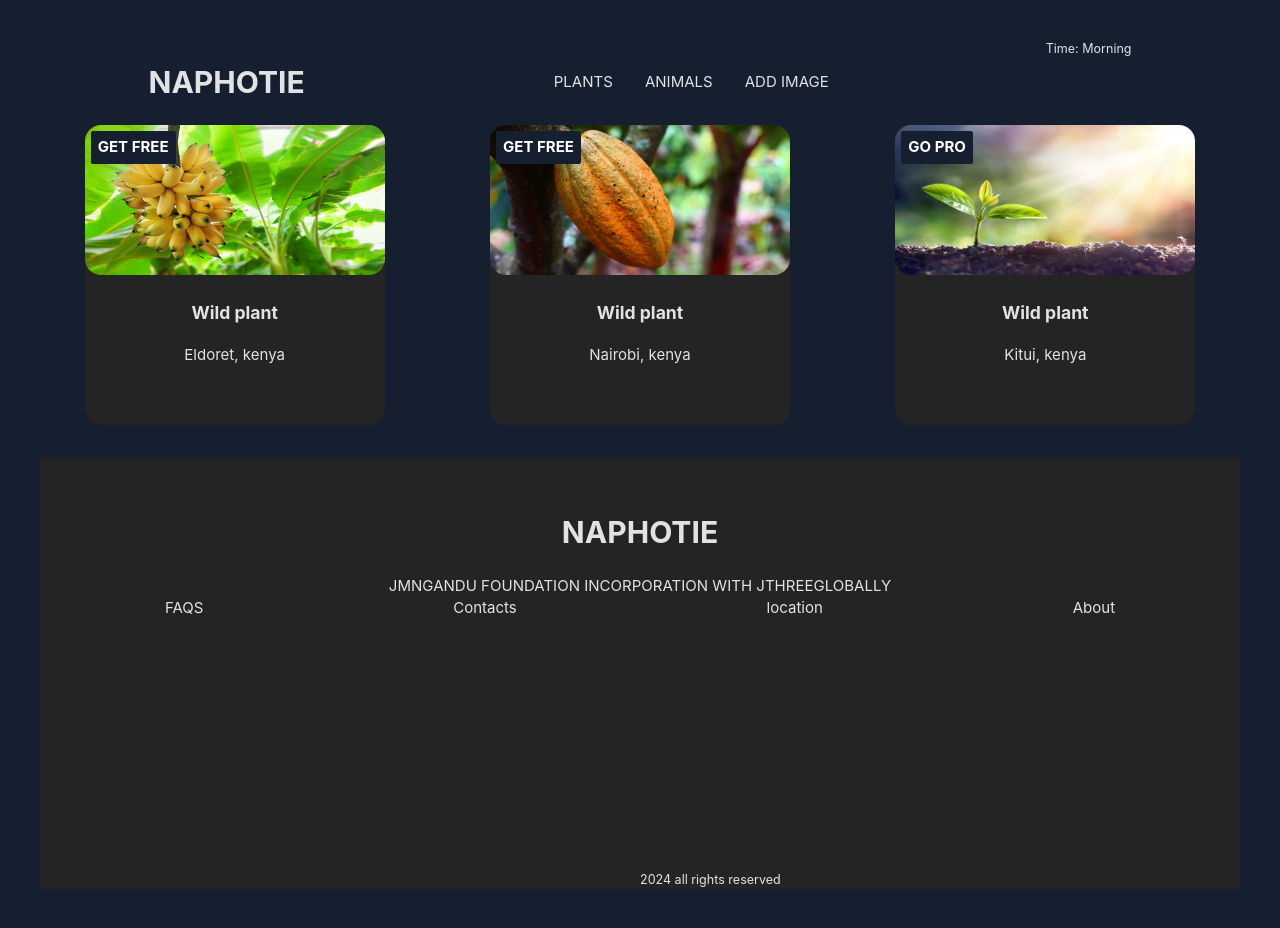
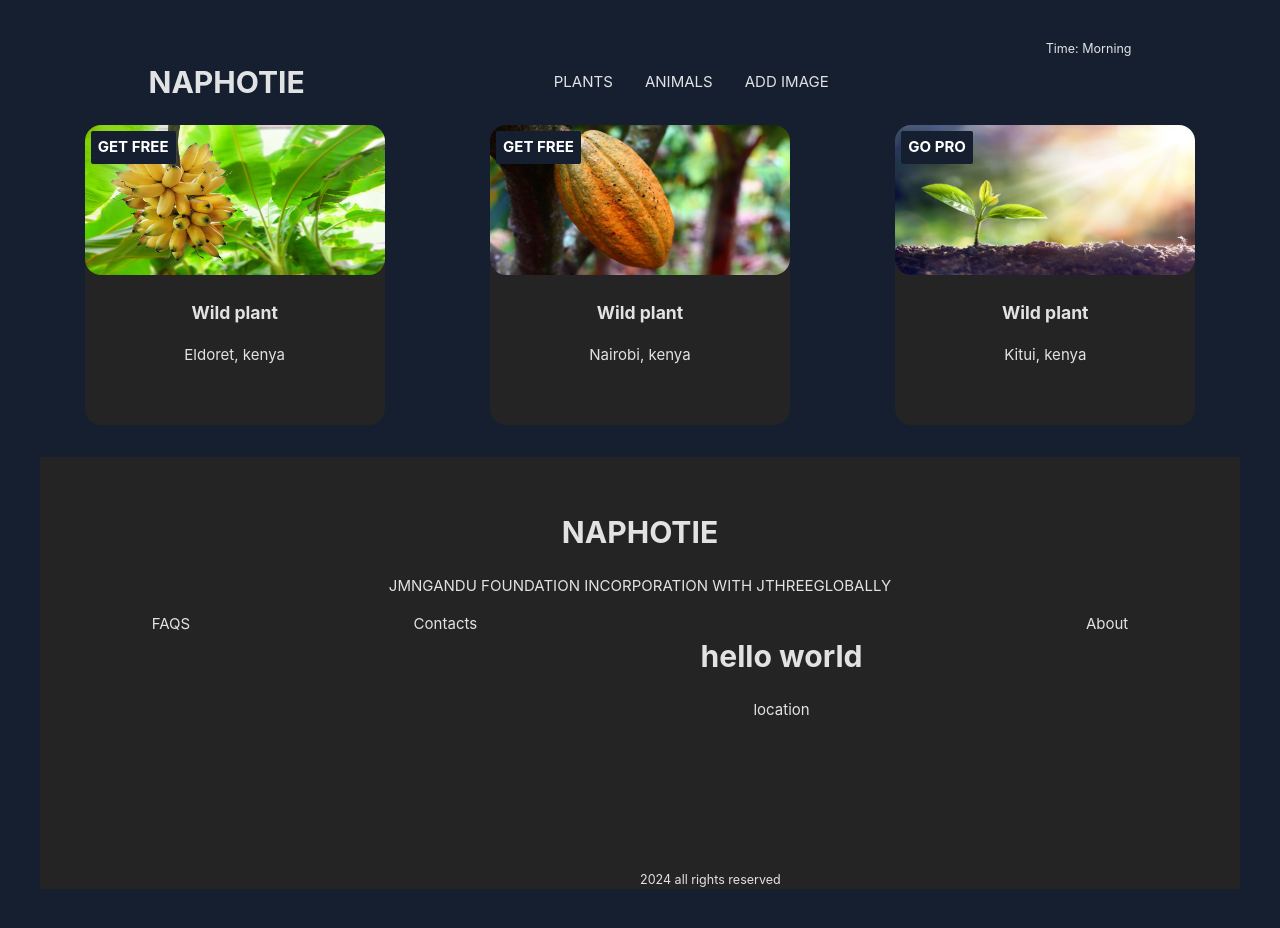
Before and after one commit to jmngandu/NAPHOTIE, a React (Vite) app in the folder naphotie/: page / in a window 1280 px wide. Built offline with nearby package versions, Linux system fonts and the light colour scheme.

Commit message:
added location

```diff
--- a/naphotie/src/App.css
+++ b/naphotie/src/App.css
@@ -68,8 +68,9 @@
   display: flex;
   justify-content: space-around;
   flex-wrap: wrap;
+  margin-top: 1rem;
 }
-.foot-more h3:hover {
+.foot-more div:hover {
   text-decoration: overline;
 }
 #conc {
--- a/naphotie/src/Components/Footer.jsx
+++ b/naphotie/src/Components/Footer.jsx
@@ -8,7 +8,9 @@ export const Footer = () => {
           <div>FAQS</div>
           <div>Contacts</div>
           <div className="location-page">
-            {/* <h3 className="location-page">Location</h3> */}
+            <div className="location-map">
+              <h1>hello world</h1>
+            </div>
             location
           </div>
           <div>About</div>
```
